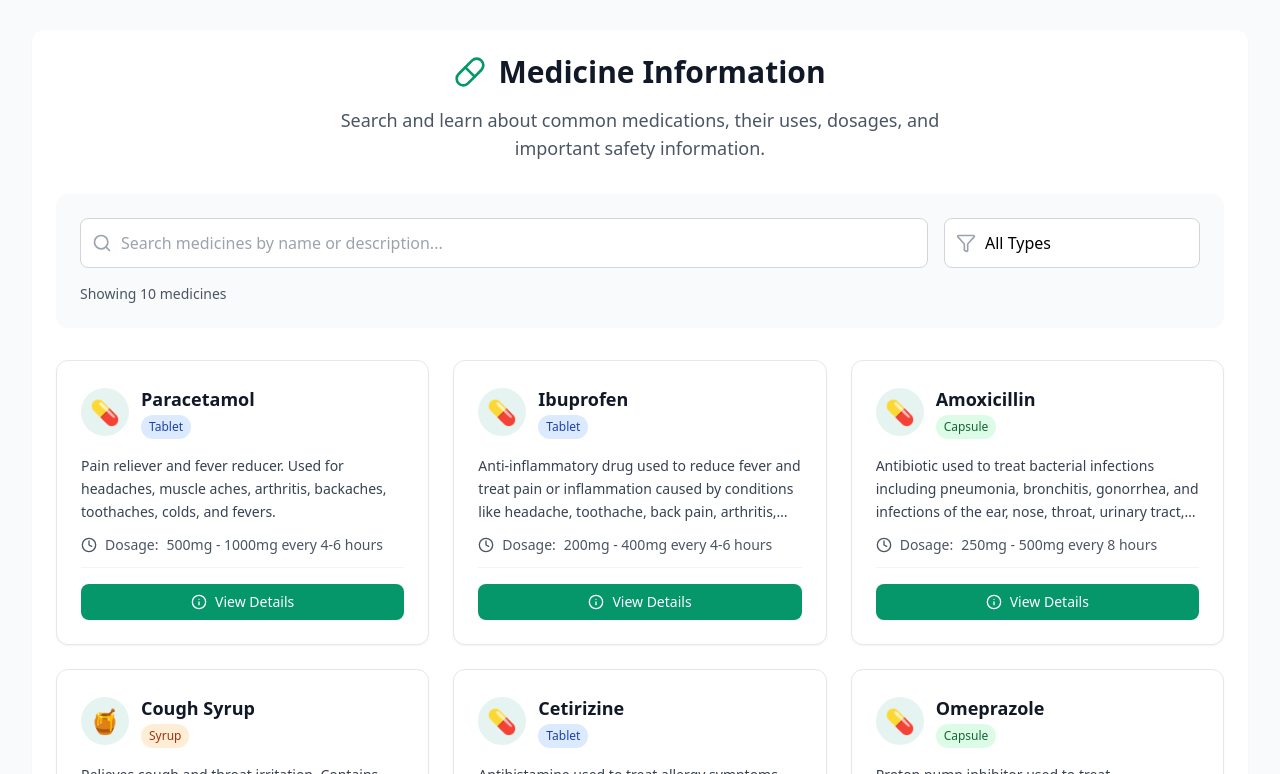
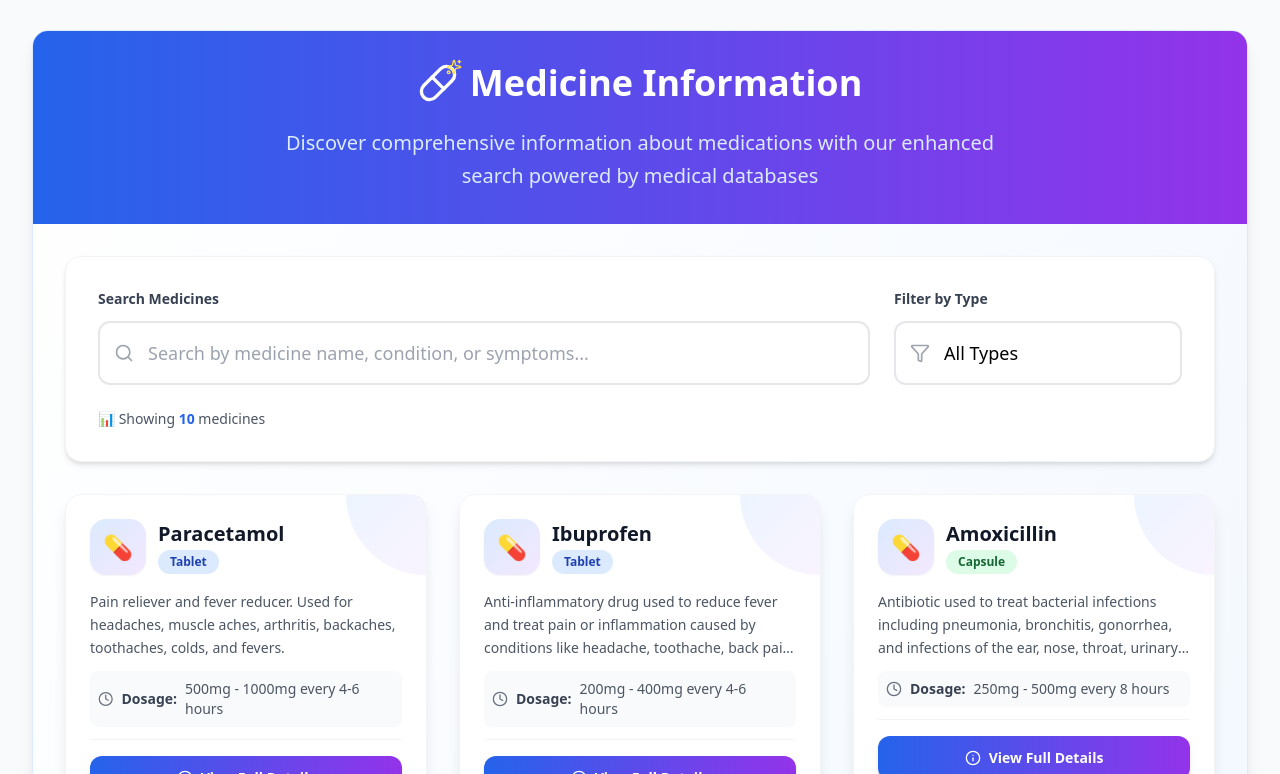
Before and after one commit to Mayank-cyber-cell/RoGhar, a React (Vite) app: page /worker/dashboard in a window 1280 px wide. Shown: the part 546-1320 px from the top of the page. Built offline with nearby package versions, Linux system fonts and the light colour scheme; a web font is replaced by a local one.

Commit message:
Integrate API key and improve medicine UI

```diff
--- a/src/components/MedicineCard.jsx
+++ b/src/components/MedicineCard.jsx
@@ -1,4 +1,4 @@
-import { Pill, Info, AlertTriangle, Clock } from "lucide-react";
+import { Pill, Info, AlertTriangle, Clock, Sparkles } from "lucide-react";
 import { useLanguage } from "../contexts/LanguageContext";
 
 const MedicineCard = ({ medicine, onViewDetails }) => {
@@ -43,18 +43,22 @@ const MedicineCard = ({ medicine, onViewDetails }) => {
   };
 
   return (
-    <div className="bg-white rounded-xl shadow-sm border border-gray-200 p-6 hover:shadow-md transition-shadow duration-200">
+    <div className="bg-white rounded-2xl shadow-lg border border-gray-100 p-6 hover:shadow-xl hover:scale-105 transition-all duration-300 group relative overflow-hidden">
+      {/* Decorative gradient overlay */}
+      <div className="absolute top-0 right-0 w-20 h-20 bg-gradient-to-br from-blue-100 to-purple-100 rounded-bl-full opacity-50 group-hover:opacity-70 transition-opacity"></div>
+
       <div className="flex items-start justify-between mb-4">
         <div className="flex items-center space-x-3">
-          <div className="w-12 h-12 bg-primary/10 rounded-full flex items-center justify-center text-2xl">
+          <div className="w-14 h-14 bg-gradient-to-br from-blue-100 to-purple-100 rounded-2xl flex items-center justify-center text-2xl shadow-sm group-hover:shadow-md transition-shadow relative">
             {getTypeIcon(medicine.type)}
+            <Sparkles className="w-3 h-3 text-blue-500 absolute -top-1 -right-1 opacity-0 group-hover:opacity-100 transition-opacity" />
           </div>
           <div>
-            <h3 className="text-lg font-semibold text-gray-900">
+            <h3 className="text-xl font-bold text-gray-900 group-hover:text-blue-700 transition-colors">
               {medicine.name}
             </h3>
             <span
-              className={`inline-block px-2 py-1 text-xs font-medium rounded-full ${getTypeColor(
+              className={`inline-block px-3 py-1 text-xs font-semibold rounded-full ${getTypeColor(
                 medicine.type
               )}`}
             >
@@ -66,24 +70,24 @@ const MedicineCard = ({ medicine, onViewDetails }) => {
 
       <div className="space-y-3">
         <div>
-          <p className="text-gray-700 text-sm leading-relaxed line-clamp-3">
+          <p className="text-gray-600 text-sm leading-relaxed line-clamp-3">
             {medicine.description}
           </p>
         </div>
 
-        <div className="flex items-center space-x-2 text-sm text-gray-600">
+        <div className="flex items-center space-x-2 text-sm text-gray-500 bg-gray-50 rounded-lg p-2">
           <Clock className="w-4 h-4" />
-          <span className="font-medium">Dosage:</span>
-          <span>{medicine.dosage}</span>
+          <span className="font-semibold text-gray-700">Dosage:</span>
+          <span className="text-gray-600">{medicine.dosage}</span>
         </div>
 
         <div className="pt-4 border-t border-gray-100">
           <button
             onClick={() => onViewDetails(medicine)}
-            className="w-full bg-primary text-white py-2 px-4 rounded-lg hover:bg-primary-dark transition-colors flex items-center justify-center space-x-2 text-sm font-medium"
+            className="w-full bg-gradient-to-r from-blue-600 to-purple-600 text-white py-3 px-4 rounded-xl hover:from-blue-700 hover:to-purple-700 transition-all duration-200 flex items-center justify-center space-x-2 text-sm font-semibold shadow-md hover:shadow-lg transform hover:-translate-y-0.5"
           >
             <Info className="w-4 h-4" />
-            <span>View Details</span>
+            <span>View Full Details</span>
           </button>
         </div>
       </div>
--- a/src/components/MedicineInfo.jsx
+++ b/src/components/MedicineInfo.jsx
@@ -1,11 +1,12 @@
 import { useState, useMemo } from "react";
-import { Search, Filter, Pill, AlertCircle } from "lucide-react";
+import { Search, Filter, Pill, AlertCircle, Loader2, Sparkles } from "lucide-react";
 import { useLanguage } from "../contexts/LanguageContext";
 import {
   medicineDatabase,
   medicineTypes,
   searchMedicines,
   filterMedicinesByType,
+  searchMedicinesWithAPI,
 } from "../data/medicineData";
 import MedicineCard from "./MedicineCard";
 import MedicineDetailsModal from "./MedicineDetailsModal";
@@ -16,19 +17,33 @@ const MedicineInfo = () => {
   const [selectedType, setSelectedType] = useState("All");
   const [selectedMedicine, setSelectedMedicine] = useState(null);
   const [isModalOpen, setIsModalOpen] = useState(false);
+  const [isSearching, setIsSearching] = useState(false);
+  const [medicines, setMedicines] = useState(medicineDatabase);
 
-  // Filter and search medicines
+  // Enhanced search with API integration
+  const handleSearch = async (query) => {
+    setSearchQuery(query);
+    if (!query.trim()) {
+      setMedicines(medicineDatabase);
+      return;
+    }
+
+    setIsSearching(true);
+    try {
+      const results = await searchMedicinesWithAPI(query);
+      setMedicines(results);
+    } catch (error) {
+      console.error('Search failed:', error);
+      setMedicines(searchMedicines(query, medicineDatabase));
+    } finally {
+      setIsSearching(false);
+    }
+  };
+
+  // Filter medicines by type
   const filteredMedicines = useMemo(() => {
-    let medicines = medicineDatabase;
-
-    // Apply type filter first
-    medicines = filterMedicinesByType(selectedType, medicines);
-
-    // Then apply search
-    medicines = searchMedicines(searchQuery, medicines);
-
-    return medicines;
-  }, [searchQuery, selectedType]);
+    return filterMedicinesByType(selectedType, medicines);
+  }, [medicines, selectedType]);
 
   const handleViewDetails = (medicine) => {
     setSelectedMedicine(medicine);
@@ -41,46 +56,73 @@ const MedicineInfo = () => {
   };
 
   return (
-    <div className="bg-white rounded-xl shadow-sm p-6">
+    <div className="bg-gradient-to-br from-white to-blue-50 rounded-2xl shadow-lg border border-blue-100 overflow-hidden">
+      {/* Enhanced Header with gradient background */}
+      <div className="bg-gradient-to-r from-blue-600 to-purple-600 text-white p-8">
         {/* Header */}
-        <div className="text-center mb-8">
-          <div className="flex items-center justify-center space-x-3 mb-4">
-            <Pill className="w-8 h-8 text-primary" />
-            <h2 className="text-3xl font-bold text-gray-900">
+        <div className="text-center">
+          <div className="flex items-center justify-center space-x-3 mb-6">
+            <div className="relative">
+              <Pill className="w-10 h-10 text-white" />
+              <Sparkles className="w-4 h-4 text-yellow-300 absolute -top-1 -right-1" />
+            </div>
+            <h2 className="text-4xl font-bold text-white">
               Medicine Information
             </h2>
           </div>
-          <p className="text-lg text-gray-600 max-w-2xl mx-auto">
-            Search and learn about common medications, their uses, dosages, and
-            important safety information.
+          <p className="text-xl text-blue-100 max-w-3xl mx-auto leading-relaxed">
+            Discover comprehensive information about medications with our enhanced search powered by medical databases
           </p>
         </div>
+      </div>
 
-        {/* Search and Filter Controls */}
-        <div className="bg-gray-50 rounded-xl p-6 mb-8">
-          <div className="flex flex-col lg:flex-row gap-4">
+      <div className="p-8">
+        {/* Enhanced Search and Filter Controls */}
+        <div className="bg-white rounded-2xl shadow-md border border-gray-100 p-8 mb-8">
+          <div className="flex flex-col lg:flex-row gap-6">
             {/* Search Bar */}
             <div className="flex-1">
+              <label className="block text-sm font-semibold text-gray-700 mb-3">
+                Search Medicines
+              </label>
               <div className="relative">
-                <Search className="absolute left-3 top-1/2 transform -translate-y-1/2 w-5 h-5 text-gray-400" />
+                <div className="absolute left-4 top-1/2 transform -translate-y-1/2">
+                  {isSearching ? (
+                    <Loader2 className="w-5 h-5 text-blue-500 animate-spin" />
+                  ) : (
+                    <Search className="w-5 h-5 text-gray-400" />
+                  )}
+                </div>
                 <input
                   type="text"
-                  placeholder="Search medicines by name or description..."
+                  placeholder="Search by medicine name, condition, or symptoms..."
                   value={searchQuery}
-                  onChange={(e) => setSearchQuery(e.target.value)}
-                  className="w-full pl-10 pr-4 py-3 border border-gray-300 rounded-lg focus:outline-none focus:ring-2 focus:ring-primary focus:border-transparent"
+                  onChange={(e) => handleSearch(e.target.value)}
+                  className="w-full pl-12 pr-6 py-4 border-2 border-gray-200 rounded-xl focus:outline-none focus:ring-2 focus:ring-blue-500 focus:border-blue-500 transition-all duration-200 text-lg"
+                  disabled={isSearching}
                 />
+                {searchQuery && (
+                  <button
+                    onClick={() => handleSearch("")}
+                    className="absolute right-4 top-1/2 transform -translate-y-1/2 text-gray-400 hover:text-gray-600"
+                  >
+                    ×
+                  </button>
+                )}
               </div>
             </div>
 
             {/* Type Filter */}
-            <div className="lg:w-64">
+            <div className="lg:w-72">
+              <label className="block text-sm font-semibold text-gray-700 mb-3">
+                Filter by Type
+              </label>
               <div className="relative">
-                <Filter className="absolute left-3 top-1/2 transform -translate-y-1/2 w-5 h-5 text-gray-400" />
+                <Filter className="absolute left-4 top-1/2 transform -translate-y-1/2 w-5 h-5 text-gray-400" />
                 <select
                   value={selectedType}
                   onChange={(e) => setSelectedType(e.target.value)}
-                  className="w-full pl-10 pr-4 py-3 border border-gray-300 rounded-lg focus:outline-none focus:ring-2 focus:ring-primary focus:border-transparent appearance-none bg-white"
+                  className="w-full pl-12 pr-6 py-4 border-2 border-gray-200 rounded-xl focus:outline-none focus:ring-2 focus:ring-blue-500 focus:border-blue-500 appearance-none bg-white text-lg"
                 >
                   {medicineTypes.map((type) => (
                     <option key={type} value={type}>
@@ -93,23 +135,30 @@ const MedicineInfo = () => {
           </div>
 
           {/* Results Count */}
-          <div className="mt-4 text-sm text-gray-600">
+          <div className="mt-6 flex items-center justify-between">
+            <div className="text-sm font-medium text-gray-600">
             {filteredMedicines.length > 0 ? (
               <span>
-                Showing {filteredMedicines.length} medicine
+                📊 Showing <span className="font-bold text-blue-600">{filteredMedicines.length}</span> medicine
                 {filteredMedicines.length !== 1 ? "s" : ""}
                 {searchQuery && ` for "${searchQuery}"`}
                 {selectedType !== "All" && ` in ${selectedType} category`}
               </span>
             ) : (
-              <span>No medicines found</span>
+              <span className="text-orange-600">🔍 No medicines found</span>
+            )}
+            </div>
+            {searchQuery && (
+              <div className="text-xs text-blue-600 bg-blue-50 px-3 py-1 rounded-full">
+                🔬 Enhanced search active
+              </div>
             )}
           </div>
         </div>
 
         {/* Medicine Cards Grid */}
         {filteredMedicines.length > 0 ? (
-          <div className="grid grid-cols-1 md:grid-cols-2 lg:grid-cols-3 gap-6">
+          <div className="grid grid-cols-1 md:grid-cols-2 lg:grid-cols-3 gap-8">
             {filteredMedicines.map((medicine) => (
               <MedicineCard
                 key={medicine.id}
@@ -120,7 +169,7 @@ const MedicineInfo = () => {
           </div>
         ) : (
           /* No Results Message */
-          <div className="bg-gray-50 rounded-xl p-12 text-center">
+          <div className="bg-gradient-to-br from-gray-50 to-blue-50 rounded-2xl p-16 text-center border-2 border-dashed border-gray-200">
             <AlertCircle className="w-16 h-16 text-gray-300 mx-auto mb-4" />
             <h3 className="text-xl font-semibold text-gray-900 mb-2">
               No information available
@@ -132,10 +181,10 @@ const MedicineInfo = () => {
             </p>
             <button
               onClick={() => {
-                setSearchQuery("");
+                handleSearch("");
                 setSelectedType("All");
               }}
-              className="bg-primary text-white px-6 py-2 rounded-lg hover:bg-primary-dark transition-colors"
+              className="bg-gradient-to-r from-blue-600 to-purple-600 text-white px-8 py-3 rounded-xl hover:from-blue-700 hover:to-purple-700 transition-all duration-200 font-semibold shadow-lg"
             >
               Clear Filters
             </button>
@@ -143,14 +192,14 @@ const MedicineInfo = () => {
         )}
 
         {/* Important Notice */}
-        <div className="mt-12 bg-yellow-50 border border-yellow-200 rounded-xl p-6">
+        <div className="mt-12 bg-gradient-to-r from-amber-50 to-orange-50 border-2 border-amber-200 rounded-2xl p-8 shadow-sm">
           <div className="flex items-start space-x-3">
-            <AlertCircle className="w-6 h-6 text-yellow-600 flex-shrink-0 mt-0.5" />
+            <AlertCircle className="w-7 h-7 text-amber-600 flex-shrink-0 mt-0.5" />
             <div>
-              <h3 className="text-lg font-semibold text-yellow-900 mb-2">
+              <h3 className="text-xl font-bold text-amber-900 mb-3">
                 Important Medical Disclaimer
               </h3>
-              <p className="text-yellow-800 leading-relaxed">
+              <p className="text-amber-800 leading-relaxed text-lg">
                 The information provided here is for educational purposes only
                 and should not be used as a substitute for professional medical
                 advice, diagnosis, or treatment. Always consult with a qualified
@@ -161,6 +210,7 @@ const MedicineInfo = () => {
             </div>
           </div>
         </div>
+      </div>
 
       {/* Medicine Details Modal */}
       <MedicineDetailsModal
```
Also changed, not shown: src/components/MedicineDetailsModal.jsx (+51 -34 lines), src/data/medicineData.js (+34 -0 lines).
